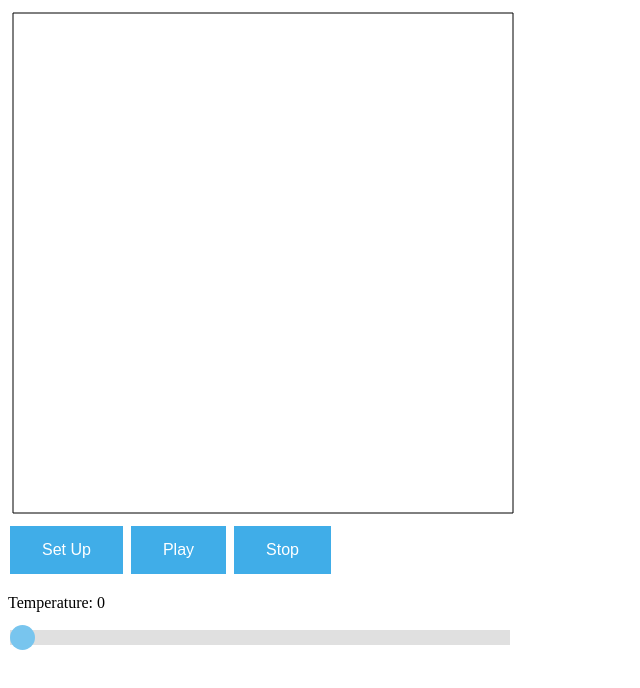
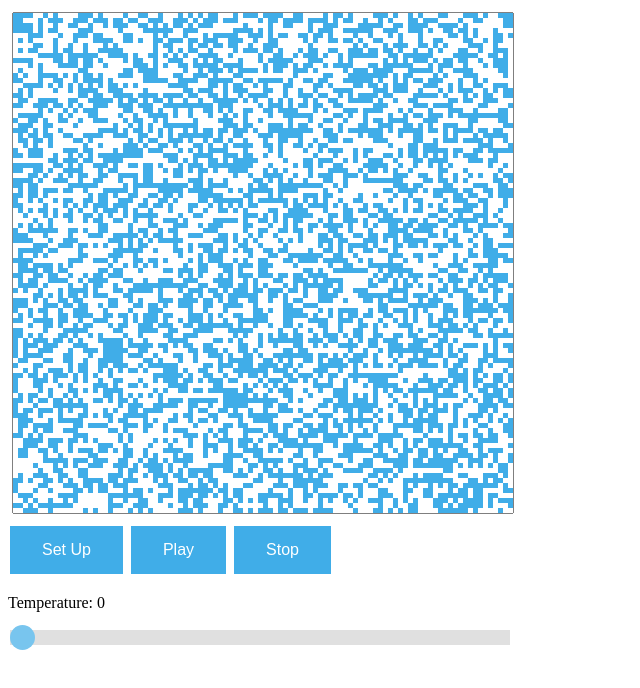
Before and after one commit to EmmaPoliakova/simulations, a plain HTML site: page ising_model.html in a window 1280 px wide. Shown: the whole page, without its empty margins (0-640 px from the left). Drawn offline with Linux system fonts and the light colour scheme.

Commit message:
ising update

```diff
--- a/ising_model.html
+++ b/ising_model.html
@@ -103,7 +103,10 @@
                 context.moveTo(square_size, square_size);
                 context.lineTo(square_size,canvas.width-square_size);
                 context.stroke();
+
+                setUp();
                 }
+
 
             }
 
```
Also changed, not shown: ising_model2.html (+2 -0 lines).
